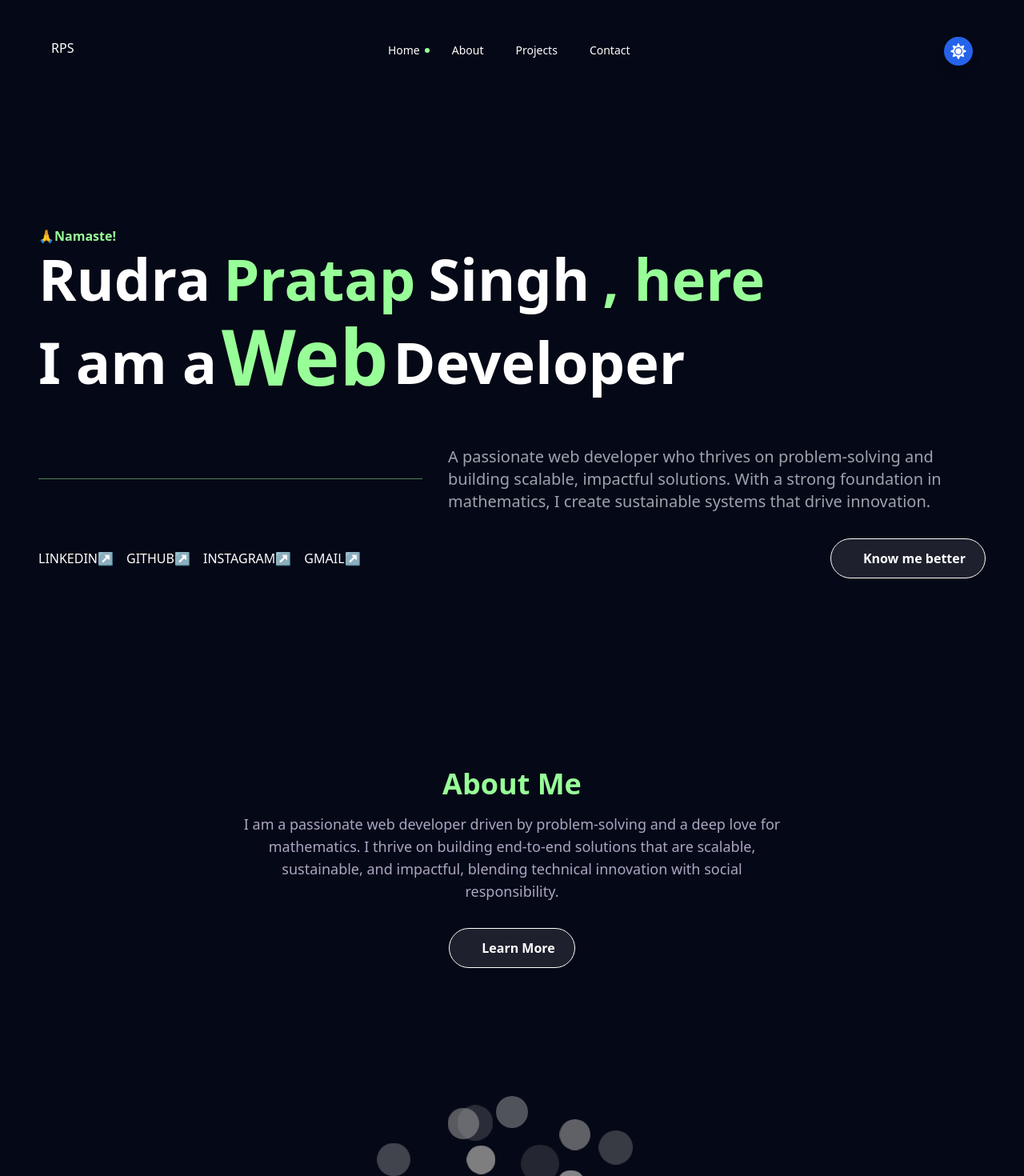
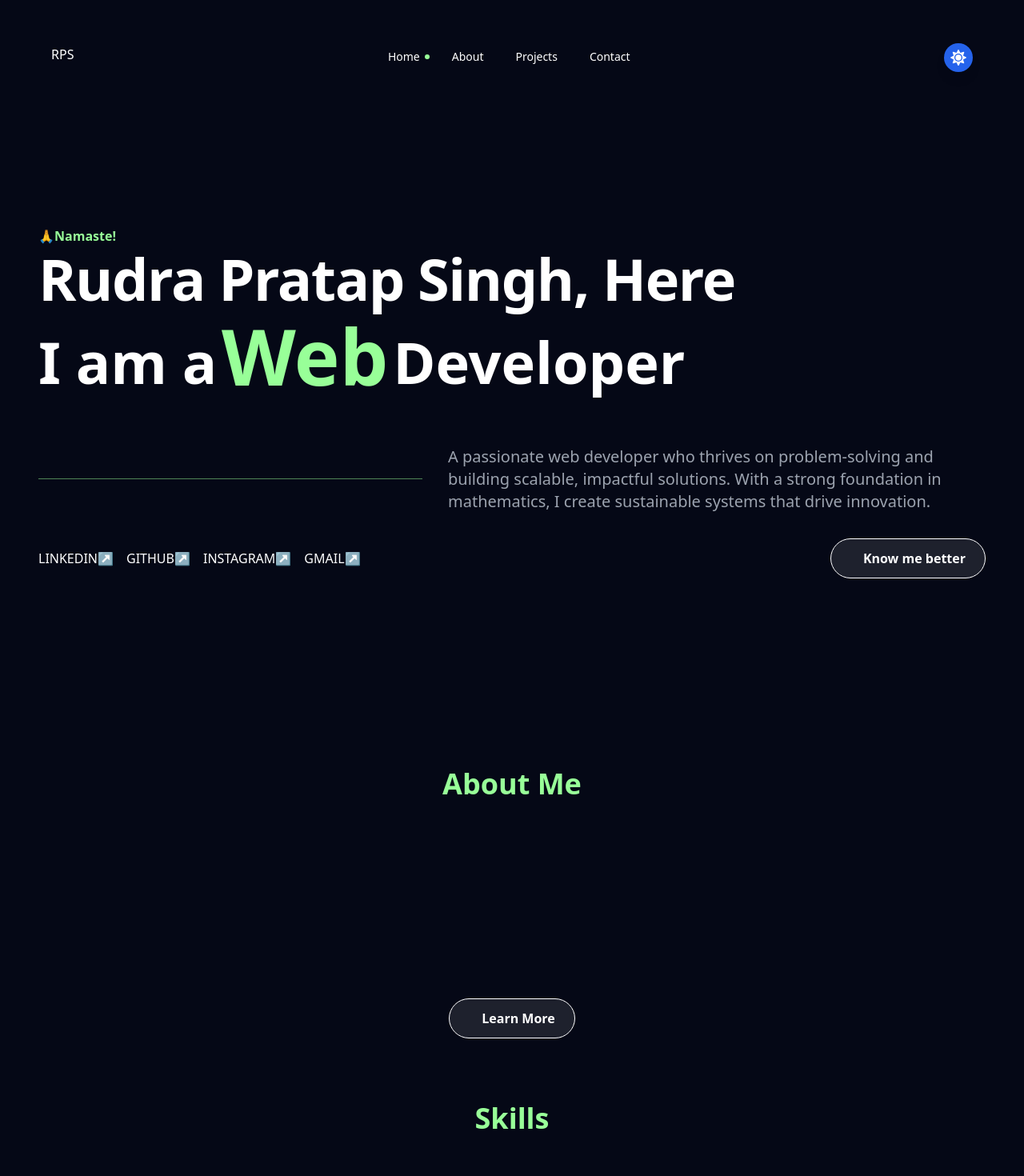
Before and after one commit to lord-rudra0/My-Portfolio, a React (Vite) app: page / in a window 1280 px wide. Shown: the top 1470 px of the page at 80% size. Built offline with nearby package versions, Linux system fonts and the light colour scheme.

Commit message:
skill added

```diff
--- a/src/components/AboutPreview.jsx
+++ b/src/components/AboutPreview.jsx
@@ -3,6 +3,7 @@ import { Link } from 'react-router-dom';
 import { content } from '../data/content';
 import ScrollReveal from './ui/ScrollReveal';
 import { InteractiveHoverButton } from './magicui/interactive-hover-button';
+import ScrollFloat from "./ui/ScrollFloat"
 
 const AboutPreview = () => {
   return (
@@ -11,9 +12,16 @@ const AboutPreview = () => {
         <ScrollReveal duration={1.0} delay={0.2}>
           <motion.div className="text-center">
             <h2 className="text-4xl font-bold text-white mb-4">About Me</h2>
-            <p className="text-secondary text-lg mb-8 max-w-2xl mx-auto">
-              {content.about.shortBio}
-            </p>
+
+              <ScrollFloat
+                animationDuration={1}
+                ease='back.inOut(2)'
+                scrollStart='center bottom+=50%'
+                scrollEnd='bottom bottom-=40%'
+                stagger={0.03}
+              >
+               {content.about.fullBio}
+              </ScrollFloat>
 
 
             <InteractiveHoverButton className="know-more-btn inline-flex items-center transition-all duration-300 bg-white/10 px-6 py-3 rounded-full backdrop-blur-sm">
--- a/src/components/Hero.jsx
+++ b/src/components/Hero.jsx
@@ -4,7 +4,7 @@ import { content } from '../data/content';
 // import { Link } from 'react-router-dom';
 import { InteractiveHoverButton } from "@/components/magicui/interactive-hover-button";
 import { WordRotate } from './ui/WordRotate';
-// import {  TypingAnimation } from './magicui/typing-animation';
+import   TypingAnimation  from './magicui/typing-animation';
 
 const Hero = () => {
   const { scrollY } = useScroll();
@@ -40,7 +40,11 @@ const Hero = () => {
             <h2 className="text-5xl md:text-7xl font-bold leading-tight mb-1 ">
 
               <span className="namaste-text hero-accent">🙏Namaste! </span>
-              <span className="hero-heading" >Rudra
+              <TypingAnimation className="hero-heading">
+                Rudra Pratap Singh,
+                Here
+              </TypingAnimation>
+              {/* <span className="hero-heading" >Rudra
               <span className="mx-2" />
                <spam className="hero-accent"> Pratap </spam>
                <span className="mx-2" />
@@ -50,7 +54,7 @@ const Hero = () => {
                here  </spam>
                <span className="mx-2" />
                 <span className="mx-2" />
-               <span className="mx-2" /></span>
+               <span className="mx-2" /></span> */}
                <div className="flex items-center">
                      <span className="hero-heading">I am a</span>
                    <div className="mx- w-[220px] text-center">
@@ -58,7 +62,7 @@ const Hero = () => {
                    </div>
                     <span className="hero-heading">Developer</span>
                 </div>
-                {/* <TypingAnimation>Typing Animation</TypingAnimation>; */}
+
             </h2>
           </motion.div>
 
--- a/src/components/Navbar.jsx
+++ b/src/components/Navbar.jsx
@@ -37,7 +37,7 @@ const Navbar = () => {
   return (
     <motion.div
       style={{ height: headerHeight }}
-      className="flex flex-col justify-center items-center w-full fixed z-50 theme-transition mt-4"
+      className="flex flex-col justify-center items-center w-full fixed z-50 theme-transition mt-6"
       initial={{ y: -100 }}
       animate={{ y: 0 }}
       transition={{ duration: 0.5 }}
--- a/src/components/ProjectCard.jsx
+++ b/src/components/ProjectCard.jsx
@@ -98,7 +98,7 @@ export default function ProjectCard({ projects }) {
                   <div className="">
                     <motion.h3
                       layoutId={`title-${active.title}-${id}`}
-                      className={`font-medium ${theme === 'dark' ? 'text-neutral-200' : 'text-neutral-700'} text-base`}
+                      className={`font-medium ${theme === 'dark' ? 'text-white' : 'text-black'} text-base`}
                     >
                       {active.title}
                     </motion.h3>
@@ -195,7 +195,7 @@ export default function ProjectCard({ projects }) {
                 duration: 0.3,
                 ease: "easeInOut",
               }}
-              className={`p-4 flex flex-col ${theme === 'dark' ? 'bg-neutral-900 hover:bg-[#5F6769] text-white hover:text-black' : 'bg-white hover:bg-[#5F6769] text-black hover:text-white'} rounded-xl cursor-pointer transform-gpu`}
+              className={`p-4 flex flex-col ${theme === 'dark' ? 'bg-neutral-900 hover:bg-[#000000] text-white hover:text-white' : 'bg-[#F4F4F4] hover:bg-[#FFFDBB] text-black hover:text-black'} rounded-xl cursor-pointer transform-gpu`}
             >
               <div className="flex gap-4 flex-col w-full">
                 <motion.div
@@ -212,13 +212,13 @@ export default function ProjectCard({ projects }) {
                 <div className="flex justify-center items-center flex-col">
                   <motion.h3
                     layoutId={`title-${project.title}-${id}`}
-                    className={`font-medium ${theme === 'dark' ? 'text-neutral-200 group-hover:text-black' : 'text-neutral-800 group-hover:text-white'} text-center md:text-left text-base transition-colors duration-300`}
+                    className={`font-medium ${theme === 'dark' ? 'text-white' : 'text-black'} text-center md:text-left text-base transition-colors duration-300`}
                   >
                     {project.title}
                   </motion.h3>
                   <motion.p
                     layoutId={`description-${project.description}-${id}`}
-                    className={`text-neutral-600 ${theme === 'dark' ? 'text-neutral-400 group-hover:text-black' : 'text-neutral-600 group-hover:text-white'} text-center md:text-left text-sm transition-colors duration-300`}
+                    className={`text-neutral-600 ${theme === 'dark' ? 'text-white group-hover:text-white' : 'text-neutral-600 group-hover:text-neutral-600'} text-center md:text-left text-sm transition-colors duration-300`}
                   >
                     {project.description}
                   </motion.p>
--- /dev/null
+++ b/src/components/ui/ScrollFloat.css
@@ -0,0 +1,16 @@
+.scroll-float {
+    overflow: hidden;
+  }
+
+  .scroll-float-text {
+    display: inline-block;
+    font-size: clamp(.6rem, 1.5rem, 2rem);
+    font-weight: 900;
+    text-align: center;
+    line-height: 1.5;
+    color: #fff;
+  }
+
+  .char {
+    display: inline-block;
+  }
--- /dev/null
+++ b/src/components/ui/ScrollFloat.jsx
@@ -0,0 +1,80 @@
+import { useEffect, useMemo, useRef } from 'react';
+import { gsap } from 'gsap';
+import { ScrollTrigger } from 'gsap/ScrollTrigger';
+
+import './ScrollFloat.css';
+
+gsap.registerPlugin(ScrollTrigger);
+
+const ScrollFloat = ({
+  children,
+  scrollContainerRef,
+  containerClassName = "",
+  textClassName = "",
+  animationDuration = 1,
+  ease = 'back.inOut(2)',
+  scrollStart = 'center bottom+=50%',
+  scrollEnd = 'bottom bottom-=40%',
+  stagger = 0.03
+}) => {
+  const containerRef = useRef(null);
+
+  const splitText = useMemo(() => {
+    const text = typeof children === 'string' ? children : '';
+    return text.split("").map((char, index) => (
+      <span className="char" key={index}>
+        {char === " " ? "\u00A0" : char}
+      </span>
+    ));
+  }, [children]);
+
+  useEffect(() => {
+    const el = containerRef.current;
+    if (!el) return;
+
+    const scroller =
+      scrollContainerRef && scrollContainerRef.current
+        ? scrollContainerRef.current
+        : window;
+
+    const charElements = el.querySelectorAll('.char');
+
+    gsap.fromTo(
+      charElements,
+      {
+        willChange: 'opacity, transform',
+        opacity: 0,
+        yPercent: 120,
+        scaleY: 2.3,
+        scaleX: 0.7,
+        transformOrigin: '50% 0%'
+      },
+      {
+        duration: animationDuration,
+        ease: ease,
+        opacity: 1,
+        yPercent: 0,
+        scaleY: 1,
+        scaleX: 1,
+        stagger: stagger,
+        scrollTrigger: {
+          trigger: el,
+          scroller,
+          start: scrollStart,
+          end: scrollEnd,
+          scrub: true
+        }
+      }
+    );
+  }, [scrollContainerRef, animationDuration, ease, scrollStart, scrollEnd, stagger]);
+
+  return (
+    <h2 ref={containerRef} className={`scroll-float ${containerClassName}`}>
+      <span className={`scroll-float-text ${textClassName}`}>
+        {splitText}
+      </span>
+    </h2>
+  );
+};
+
+export default ScrollFloat;
--- a/src/data/content.js
+++ b/src/data/content.js
@@ -1,13 +1,7 @@
 export const content = {
   about: {
-    shortBio: `I am a passionate web developer driven by problem-solving and a deep love for mathematics.
-               I thrive on building end-to-end solutions that are scalable, sustainable, and impactful, blending technical innovation with social responsibility.`,
-    fullBio: `I am a passionate web and app developer currently studying Computer Science at Amal Jyothi College of Engineering.
-              My goal is to create user-centered solutions that are both functional and visually appealing.
-              I hold a B.Sc. in Mathematics and Physics from Awadh University, Ayodhya.
-              With a strong foundation in programming, problem-solving, mathematics, and Physics,
-               I am always eager to learn new technologies to enhance my skills.
-               .`,
+    shortBio: `I am a passionate web developer driven by problem-solving and a deep love for mathematics.I thrive on building end-to-end solutions that are scalable, sustainable, and impactful, blending technical innovation with social responsibility.`,
+    fullBio: `I am a passionate web and app developer currently studying Computer Science at Amal Jyothi College of Engineering.My goal is to create user-centered solutions that are both functional and visually appealing.I hold a B.Sc. in Mathematics and Physics from Awadh University, Ayodhya.With a strong foundation in programming, problem-solving, mathematics, and Physics,I am always eager to learn new technologies to enhance my skills.`,
     experience: [
       {
         title: "Senior Full Stack Developer",
--- a/src/pages/Home.jsx
+++ b/src/pages/Home.jsx
@@ -54,6 +54,7 @@ const Home = () => {
         viewport={{ once: true }}
         variants={sectionVariants}
       >
+      <h2 className="text-4xl font-bold text-white mb-0 text-center">Skills</h2>
         <Skill />
       </motion.section>
 
@@ -72,6 +73,7 @@ const Home = () => {
         viewport={{ once: true }}
         variants={sectionVariants}
       >
+      <h2 className="text-4xl font-bold text-white mb-0 text-center">On Going Projects</h2>
         <ProjectCard projects={currentProjects} />
       </motion.section>
 
```
Also changed, not shown: src/App.css (line endings or trailing spaces), src/components/magicui/typing-animation.jsx (line endings or trailing spaces).
